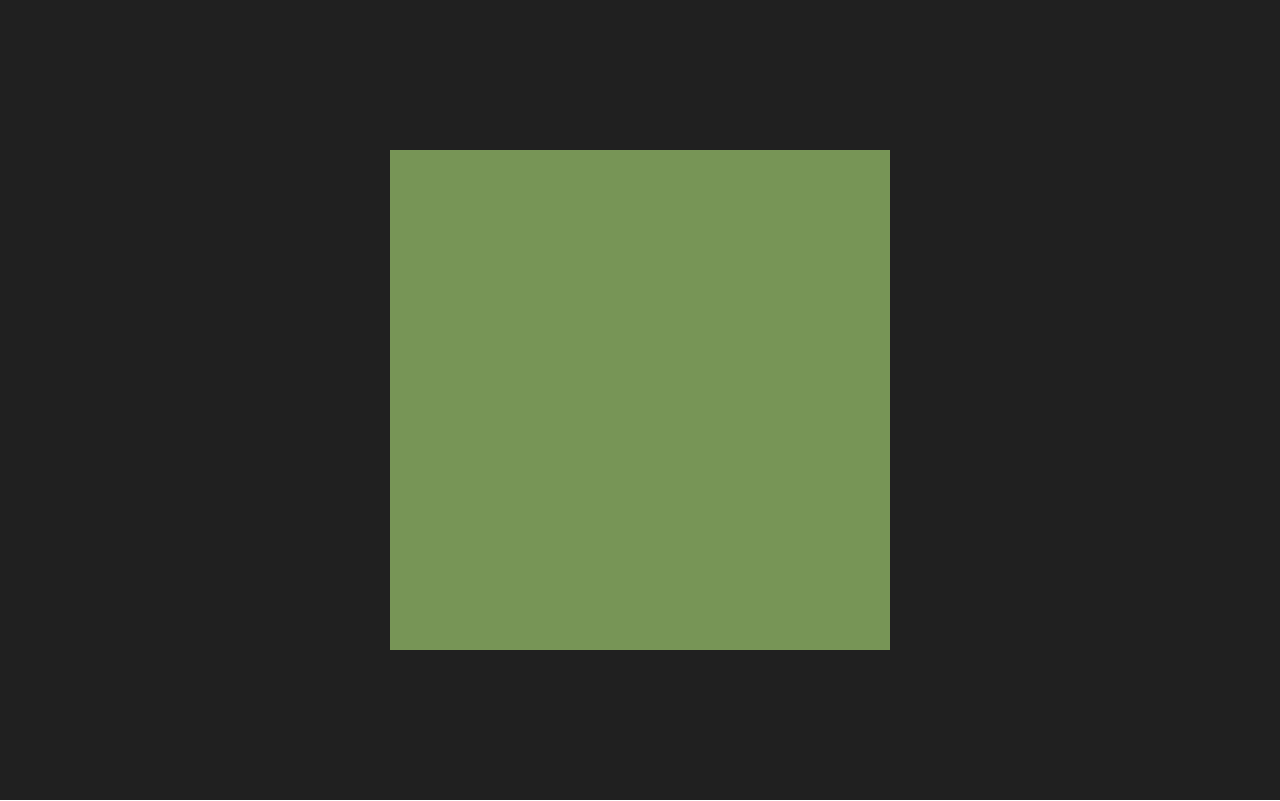
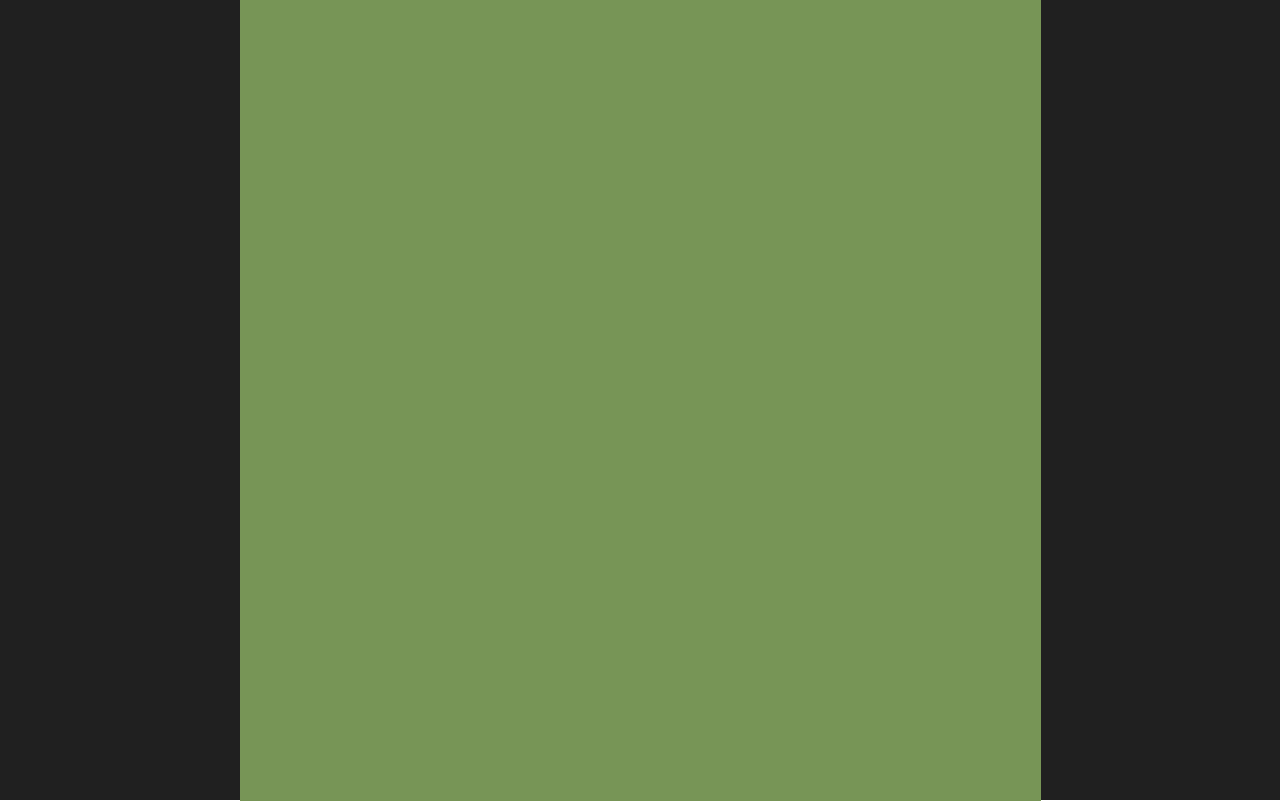
Before and after one commit to wahabu/iChess, a React (Create React App) app: page / in a window 1280 px wide. Built offline with nearby package versions, Linux system fonts and the light colour scheme.

Commit message:
Adjust the dimensions

```diff
--- a/src/components/Chessboard.css
+++ b/src/components/Chessboard.css
@@ -1,5 +1,5 @@
 #chessboard {
-  width: 500px;
-  height: 500px;
+  width: 801px;
+  height: 801px;
   background-color: #779556;
 }
```
